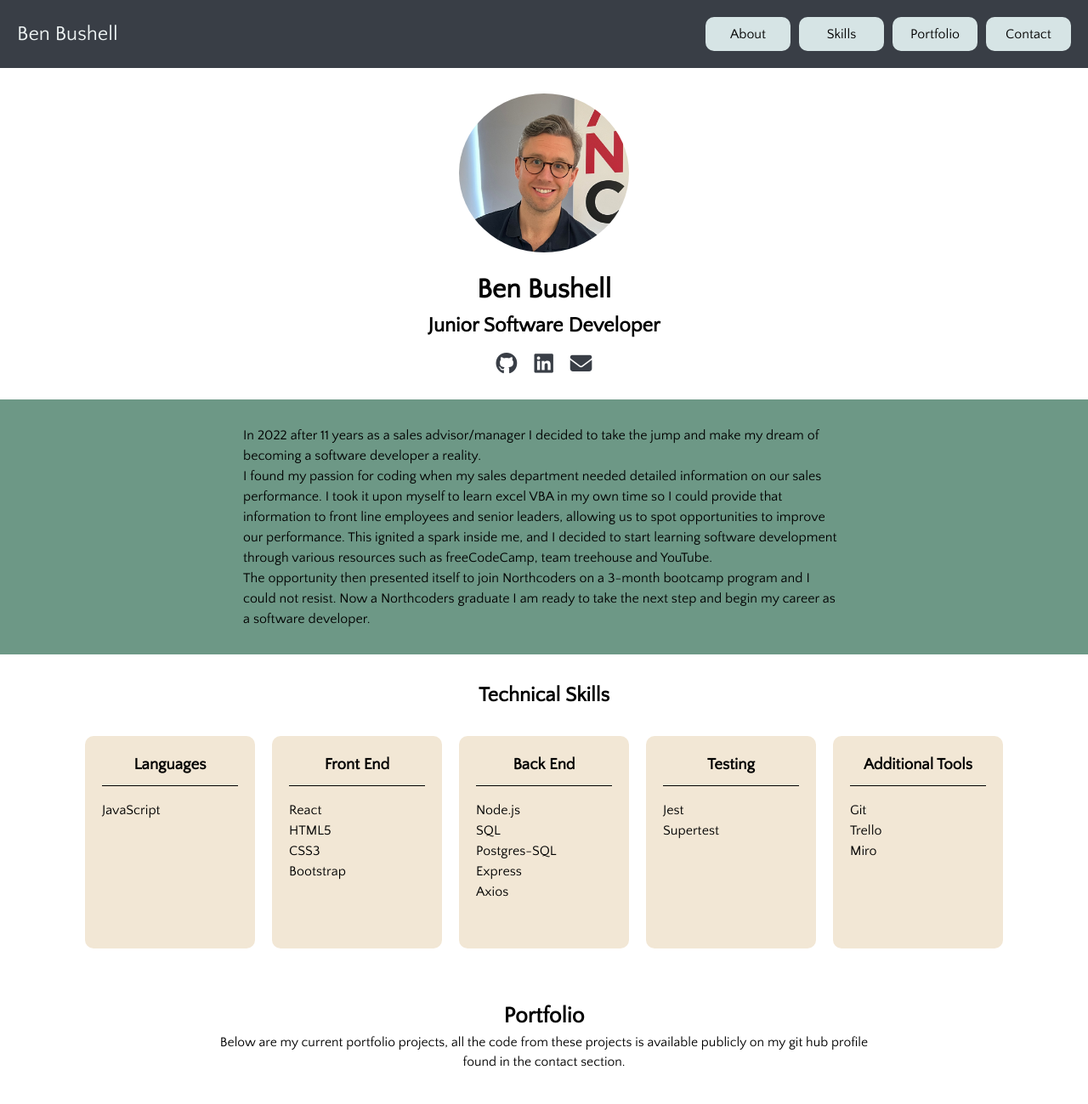
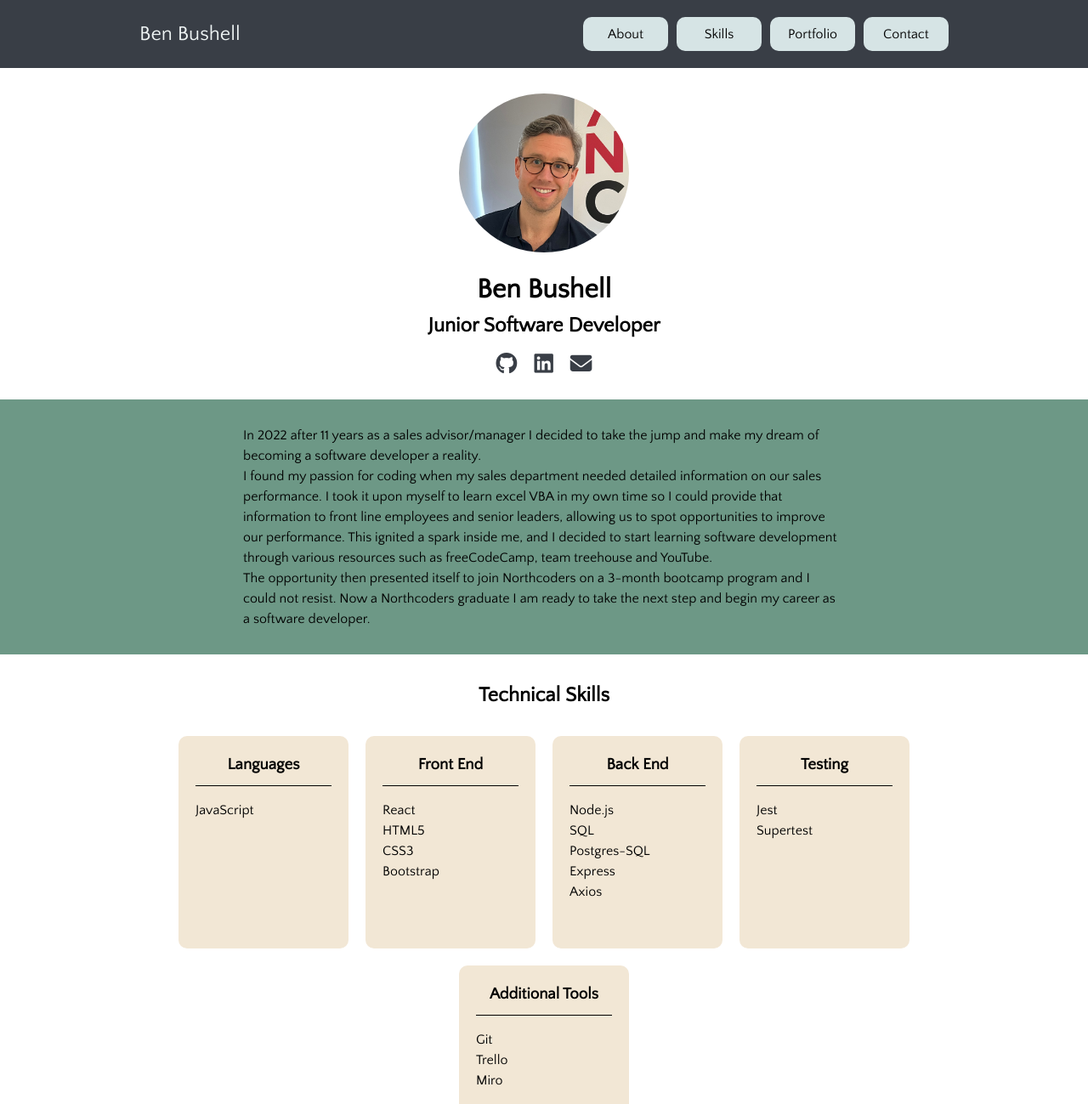
Before and after one commit to benboosh01/portfolio, a plain HTML site: page index.html in a window 1280 px wide. Shown: the top 1299 px of the page at 85% size. Drawn offline with Linux system fonts and the light colour scheme.

Commit message:
add max width wrapper

```diff
--- a/index.html
+++ b/index.html
@@ -24,6 +24,7 @@
     <title>Ben Bushell - Software Developer</title>
   </head>
   <body>
+    <div class="nav-wrapper">
       <nav class="navbar">
         <div>
           <a href="#" class="logo">Ben Bushell</a>
@@ -38,6 +39,7 @@
           <a href="#footer">Contact</a>
         </div>
       </nav>
+    </div>
     <main>
       <img
         src="./fundamentalists_ben_bushell.jpeg"
--- a/styling.css
+++ b/styling.css
@@ -8,13 +8,18 @@ html {
     color: #EFF5F5;
 }
 
+.nav-wrapper {
+    background-color: #393E46;
+}
+
 .navbar {
     display: flex;
     text-decoration: none;
     justify-content: space-between;
     align-items: center;
-    background-color: #393E46;
     padding: 20px;
+    max-width: 992px;
+    margin: 0 auto;
 }
 
 .nav-links {
@@ -99,6 +104,8 @@ main {
     gap: 20px;
     padding-top: 30px;
     justify-content: center;
+    max-width: 992px;
+    margin: 0 auto;
 }
 
 .skills-card {
@@ -145,11 +152,13 @@ main {
     flex-wrap: wrap;
     gap: 20px;
     justify-content: center;
+    max-width: 992px;
+    margin: 0 auto;
 }
 
 .portfolio-card {
     width: 350px;
-    height: 300px;
+    height: 350px;
     background-color: #6D9886;
     border-radius: 10px;
     padding: 20px;
```
Lines whose indentation alone changed are shown as unchanged.
